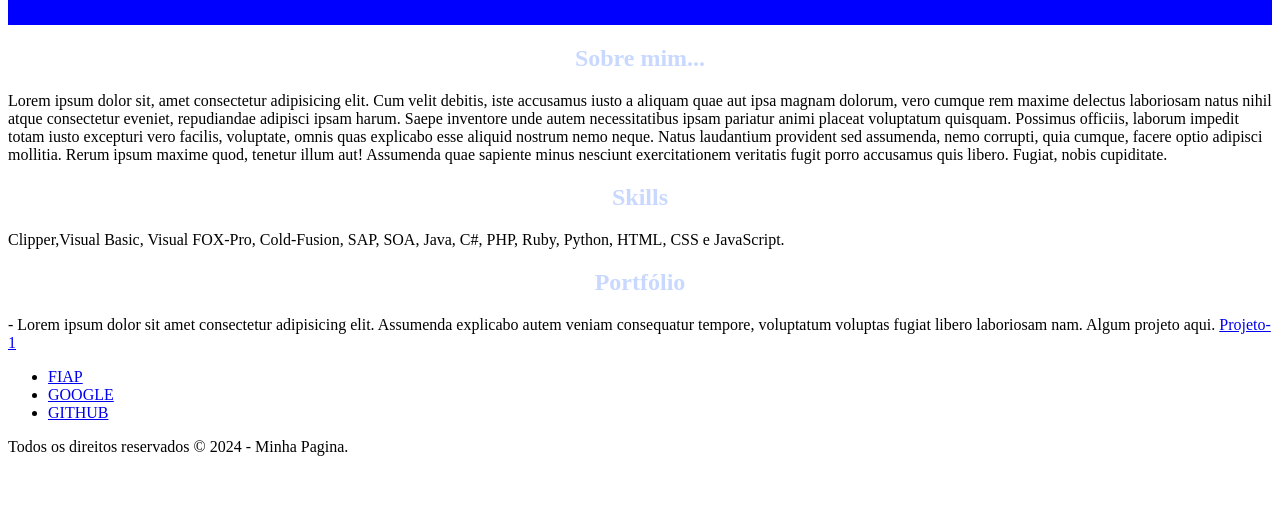
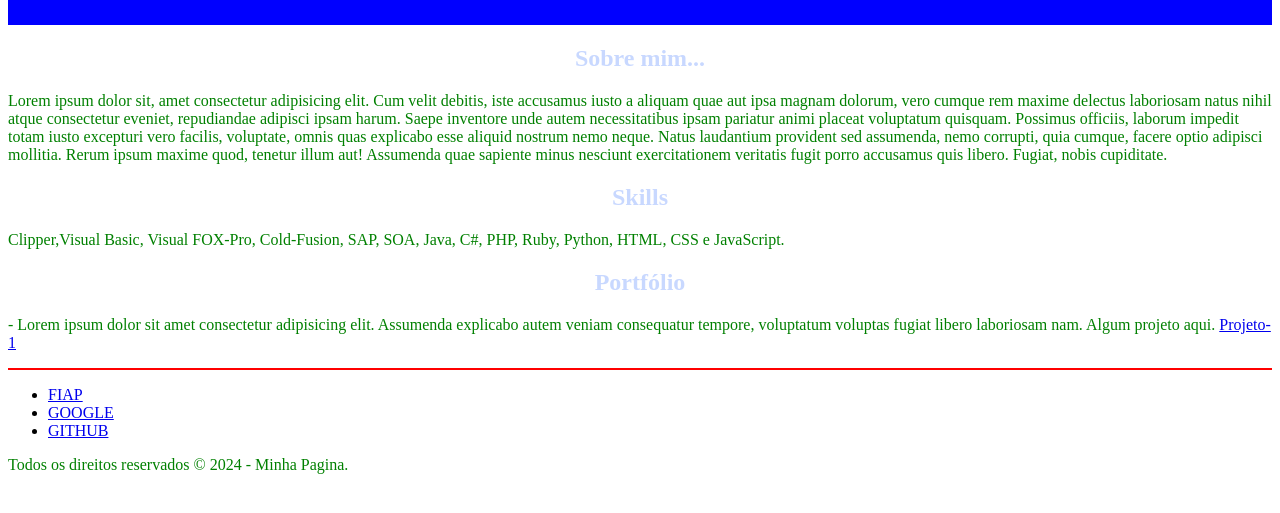
Before and after one commit to Cloves-Neto/projeto-inicial, a plain HTML site: page index.html in a window 1280 px wide. Shown: the part 181-694 px from the top of the page. Drawn offline with Linux system fonts and the light colour scheme; a web font is replaced by a local one.

Commit message:
Feat(Cloves) : rodape borda topn vermelha

```diff
--- a/css/estilo.css
+++ b/css/estilo.css
@@ -82,3 +82,11 @@
         list-style-type: none;
         text-align: center;
     }
+
+    p{
+        color: green;
+    }
+
+    #rodape{
+        border-top: solid 2px red;
+    }
```
